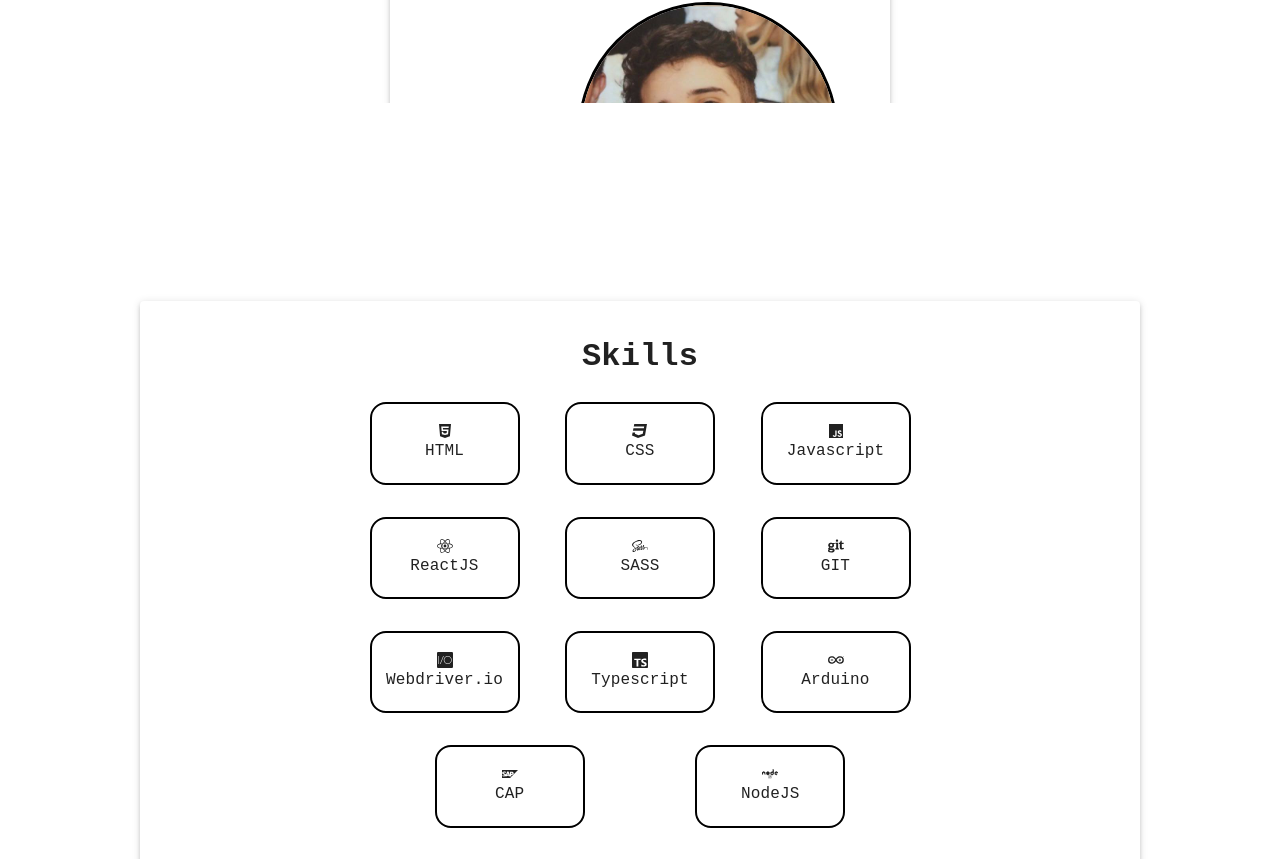
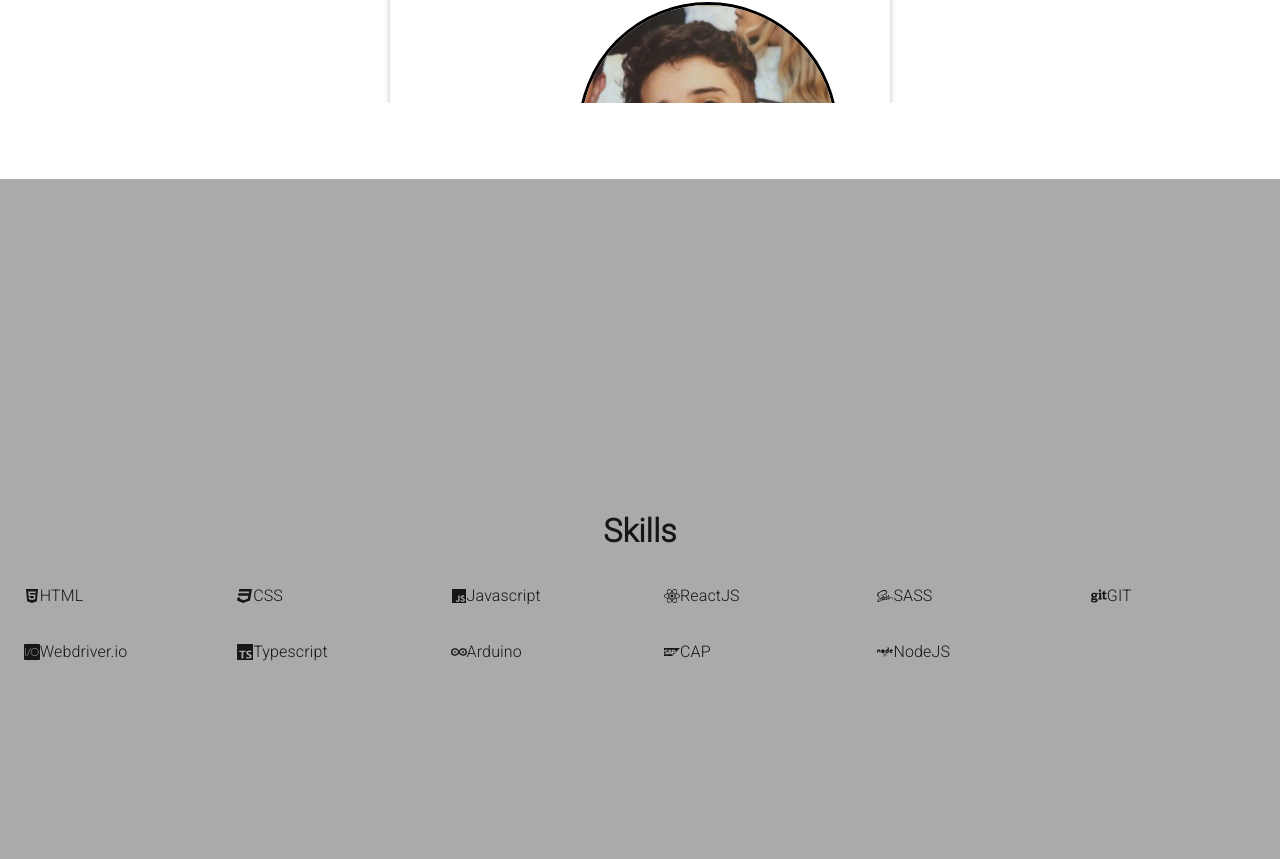
Before and after one commit to joaolucasmm/portfolio-dev, a React (Create React App) app: page / in a window 1280 px wide. Shown: the part 1421-2280 px from the top of the page. Built offline with nearby package versions, Linux system fonts and the light colour scheme.

Commit message:
Import section style + refactor

```diff
--- a/src/Components/Skills/Skills.jsx
+++ b/src/Components/Skills/Skills.jsx
@@ -1,56 +1,104 @@
-import React from 'react';
-import { FaReact, FaJs, FaSass, FaGit, FaHtml5, FaCss3, FaNode } from 'react-icons/fa';
+import React from "react";
+import {
+    FaReact,
+    FaJs,
+    FaSass,
+    FaGit,
+    FaHtml5,
+    FaCss3,
+    FaNode,
+} from "react-icons/fa";
 import { SiTypescript, SiWebdriverio, SiArduino, SiSap } from "react-icons/si";
-import textSelector from './texts';
+import textSelector from "./texts";
 
-import { Box, Card, CardContent, Grid2 as Grid, ListItem as Item, Paper } from '@mui/material';
+import {
+    Box,
+    Card,
+    CardContent,
+    Grid2 as Grid,
+    ListItem as Item,
+    Paper,
+} from "@mui/material";
 
-function Skills({ language }) {
+function Skills({ styleSection, language }) {
     return (
-        <Card sx={{ minWidth: 600, boxShadow: 0 }} id='skills' className='container-skill'>
-            <CardContent >
-                <Paper elevation={3} className='skill'>
-                    <h1 className='skill__title'>{textSelector(language, 0)}</h1>
-                    <Box sx={{ flexGrow: 1 }}>
-                        <Grid container spacing={2} className='skill-list'>
-                            <Grid size={2} className='skill-list__span'>
-                                <Item className='skill-list__text'><FaHtml5 />HTML</Item>
+        <div className={styleSection}>
+            <div className="container_skill">
+                    <h1 className="skill__title">
+                        {textSelector(language, 0)}
+                    </h1>
+                    <div>
+                        <Grid container spacing={2} className="skill-list">
+                            <Grid size={2} className="skill-list__span">
+                                <Item className="skill-list__text">
+                                    <FaHtml5 />
+                                    HTML
+                                </Item>
                             </Grid>
-                            <Grid size={2} className='skill-list__span'>
-                                <Item className='skill-list__text'><FaCss3 />CSS</Item>
+                            <Grid size={2} className="skill-list__span">
+                                <Item className="skill-list__text">
+                                    <FaCss3 />
+                                    CSS
+                                </Item>
                             </Grid>
-                            <Grid size={2} className='skill-list__span'>
-                                <Item className='skill-list__text'><FaJs />Javascript</Item>
+                            <Grid size={2} className="skill-list__span">
+                                <Item className="skill-list__text">
+                                    <FaJs />
+                                    Javascript
+                                </Item>
                             </Grid>
-                            <Grid size={2} className='skill-list__span'>
-                                <Item className='skill-list__text'><FaReact />ReactJS</Item>
+                            <Grid size={2} className="skill-list__span">
+                                <Item className="skill-list__text">
+                                    <FaReact />
+                                    ReactJS
+                                </Item>
                             </Grid>
-                            <Grid size={2} className='skill-list__span'>
-                                <Item className='skill-list__text'><FaSass />SASS</Item>
+                            <Grid size={2} className="skill-list__span">
+                                <Item className="skill-list__text">
+                                    <FaSass />
+                                    SASS
+                                </Item>
                             </Grid>
-                            <Grid size={2} className='skill-list__span'>
-                                <Item className='skill-list__text'><FaGit />GIT</Item>
+                            <Grid size={2} className="skill-list__span">
+                                <Item className="skill-list__text">
+                                    <FaGit />
+                                    GIT
+                                </Item>
                             </Grid>
-                            <Grid size={2} className='skill-list__span'>
-                                <Item className='skill-list__text'><SiWebdriverio />Webdriver.io</Item>
+                            <Grid size={2} className="skill-list__span">
+                                <Item className="skill-list__text">
+                                    <SiWebdriverio />
+                                    Webdriver.io
+                                </Item>
                             </Grid>
-                            <Grid size={2} className='skill-list__span'>
-                                <Item className='skill-list__text'><SiTypescript />Typescript</Item>
+                            <Grid size={2} className="skill-list__span">
+                                <Item className="skill-list__text">
+                                    <SiTypescript />
+                                    Typescript
+                                </Item>
                             </Grid>
-                            <Grid size={2} className='skill-list__span'>
-                                <Item className='skill-list__text'><SiArduino />Arduino</Item>
+                            <Grid size={2} className="skill-list__span">
+                                <Item className="skill-list__text">
+                                    <SiArduino />
+                                    Arduino
+                                </Item>
                             </Grid>
-                            <Grid size={2} className='skill-list__span'>
-                                <Item className='skill-list__text'><SiSap />CAP</Item>
+                            <Grid size={2} className="skill-list__span">
+                                <Item className="skill-list__text">
+                                    <SiSap />
+                                    CAP
+                                </Item>
                             </Grid>
-                            <Grid size={2} className='skill-list__span'>
-                                <Item className='skill-list__text'><FaNode />NodeJS</Item>
+                            <Grid size={2} className="skill-list__span">
+                                <Item className="skill-list__text">
+                                    <FaNode />
+                                    NodeJS
+                                </Item>
                             </Grid>
                         </Grid>
-                    </Box>
-                </Paper>
-            </CardContent>
-        </Card>
+                    </div>
+            </div>
+        </div>
     );
 }
 
```
